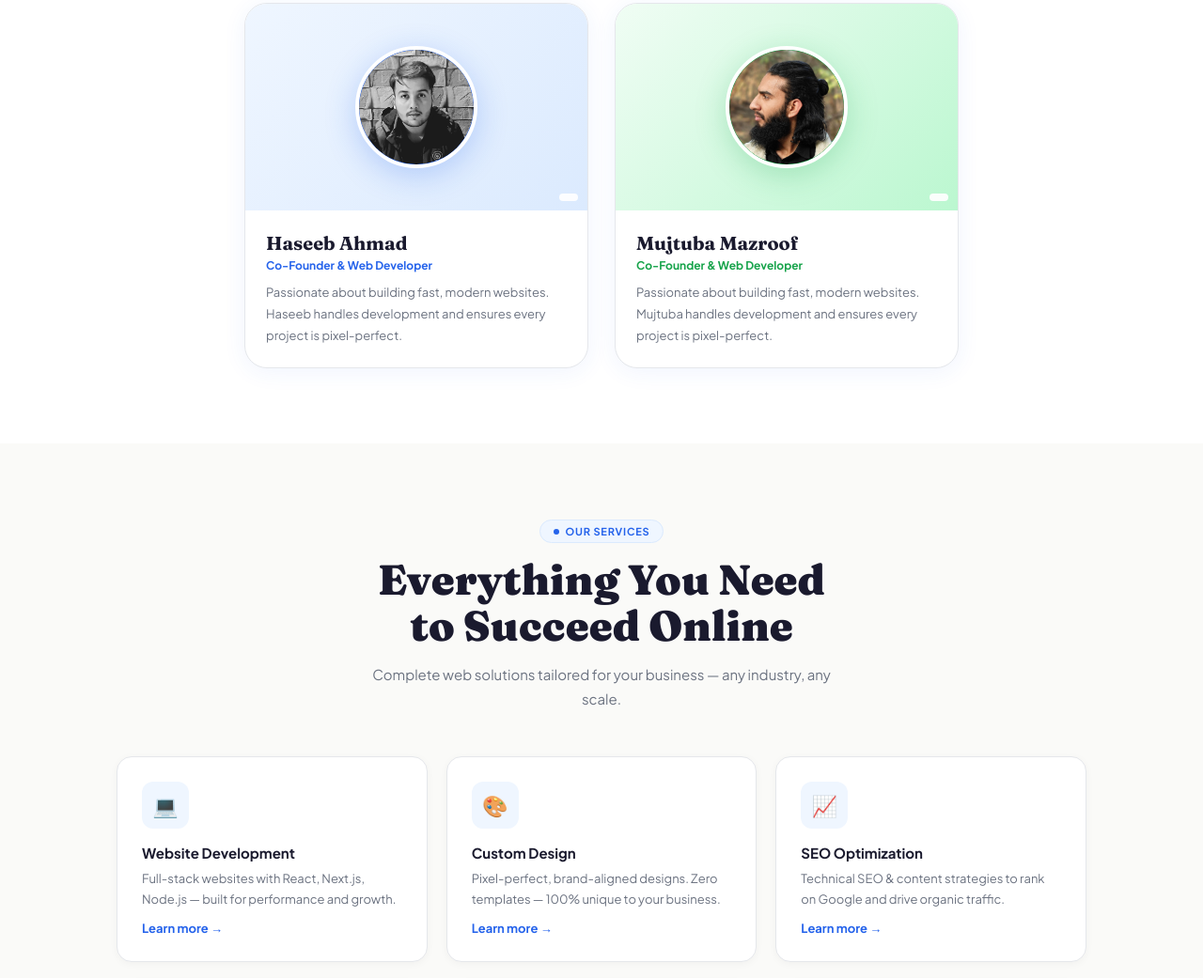
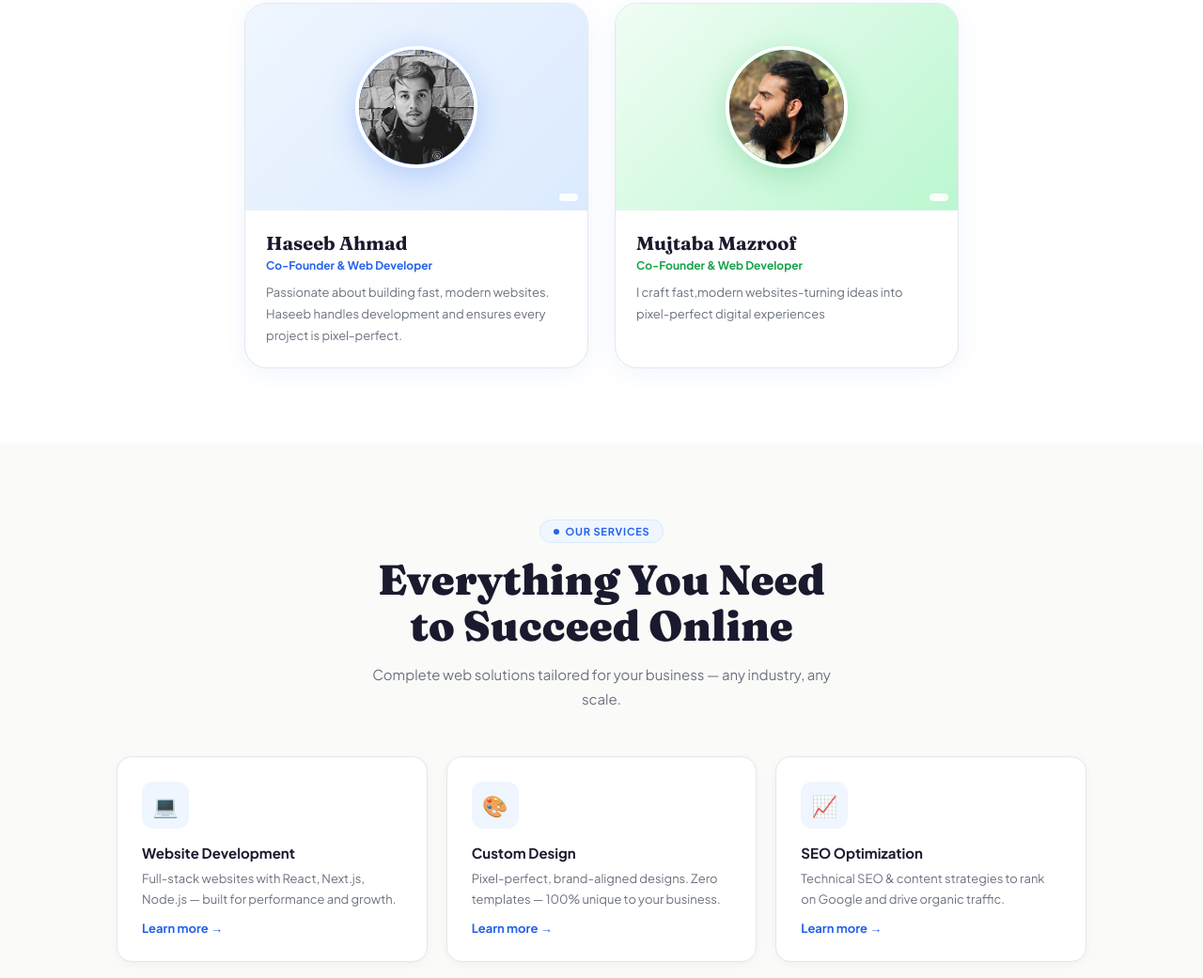
Before and after one commit to Haseeb-tech267/hm-web-solutionz, a plain HTML site: page index.html in a window 1280 px wide. Shown: the part 1271-2312 px from the top of the page at 94% size. Drawn offline with Linux system fonts and the light colour scheme.

Commit message:
text updated

```diff
--- a/index.html
+++ b/index.html
@@ -355,9 +355,9 @@ footer{background:var(--navy);color:#fff;padding:60px 5% 26px;}
           <div style="position:absolute;bottom:10px;right:10px;background:rgba(255,255,255,.92);border-radius:8px;padding:4px 10px;font-size:11px;font-weight:700;color:#16a34a;cursor:pointer;" onclick="document.getElementById('mujtuba-upload-home').click()"></div>
         </div>
         <div style="padding:22px;">
-          <h3 style="font-family:'Fraunces',serif;font-size:1.25rem;font-weight:700;margin-bottom:4px;">Mujtuba Mazroof</h3>
+          <h3 style="font-family:'Fraunces',serif;font-size:1.25rem;font-weight:700;margin-bottom:4px;">Mujtaba Mazroof</h3>
           <div style="font-size:12px;color:#16a34a;font-weight:700;margin-bottom:10px;">Co-Founder & Web Developer</div>
-          <p style="font-size:13px;color:#6b7280;line-height:1.75;">Passionate about building fast, modern websites. Mujtuba handles development and ensures every project is pixel-perfect.</p>
+          <p style="font-size:13px;color:#6b7280;line-height:1.75;">I craft fast,modern websites-turning ideas into pixel-perfect digital experiences</p>
         </div>
       </div>
     </div>
@@ -437,7 +437,7 @@ footer{background:var(--navy);color:#fff;padding:60px 5% 26px;}
             <div style="background:linear-gradient(135deg,#eff6ff,#dbeafe);border-radius:20px;padding:32px;border:1px solid #dbeafe;text-align:center;">
               <div style="font-size:56px;margin-bottom:16px;">🤝</div>
               <h3 style="font-family:'Fraunces',serif;font-size:1.5rem;margin-bottom:12px;color:#1a1a2e;">Two Partners,<br>One Vision</h3>
-              <p style="font-size:13px;color:#4b5563;line-height:1.85;">We are Haseeb Ahmad and Mujtuba Mazroof — two developers and business partners who came together with a single goal: to help every business get the website they deserve.</p>
+              <p style="font-size:13px;color:#4b5563;line-height:1.85;">We are Haseeb Ahmad and Mujtaba Mazroof — two developers and business partners who came together with a single goal: to help every business get the website they deserve.</p>
               <div style="margin-top:22px;display:flex;justify-content:center;gap:14px;">
                 <div style="background:#fff;border-radius:12px;padding:14px 20px;box-shadow:0 2px 8px rgba(37,99,235,.08);">
                   <div style="font-size:22px;margin-bottom:4px;">💻</div>
@@ -531,12 +531,12 @@ footer{background:var(--navy);color:#fff;padding:60px 5% 26px;}
             <!-- INFO -->
             <div style="padding:24px;">
               <div style="display:flex;align-items:center;justify-content:space-between;margin-bottom:6px;">
-                <h3 style="font-family:'Fraunces',serif;font-size:1.3rem;font-weight:700;color:#1a1a2e;">Mujtuba Mazroof</h3>
+                <h3 style="font-family:'Fraunces',serif;font-size:1.3rem;font-weight:700;color:#1a1a2e;">Mujtaba Mazroof</h3>
                 <span class="badge badge-green">Co-Founder</span>
               </div>
               <div style="font-size:13px;color:#16a34a;font-weight:700;margin-bottom:12px;">Web Developer & Partner
               </div>
-              <p style="font-size:13px;color:#6b7280;line-height:1.75;margin-bottom:16px;">Passionate about building fast, modern websites. Haseeb handles development and ensures every project is pixel-perfect.</p>
+              <p style="font-size:13px;color:#6b7280;line-height:1.75;margin-bottom:16px;">I craft fast modern websites-turning ideas into pixel-perfect digital experiences</p>
               <div style="display:flex;gap:7px;flex-wrap:wrap;margin-bottom:16px;">
                 <span class="badge badge-green" style="font-size:10px;">Strategy</span>
                 <span class="badge badge-green" style="font-size:10px;">Client Relations</span>
```
